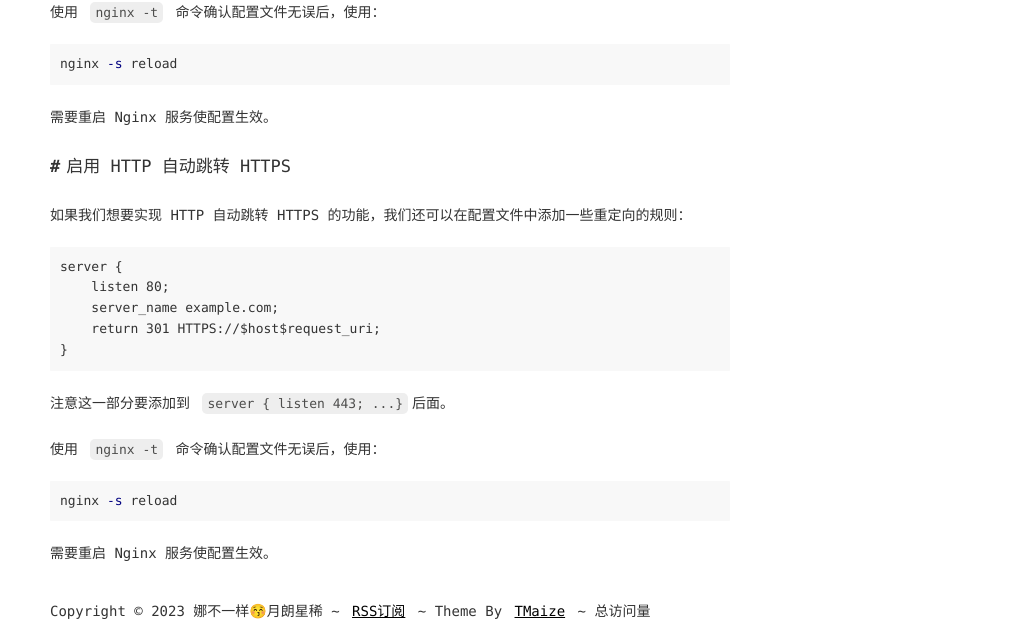
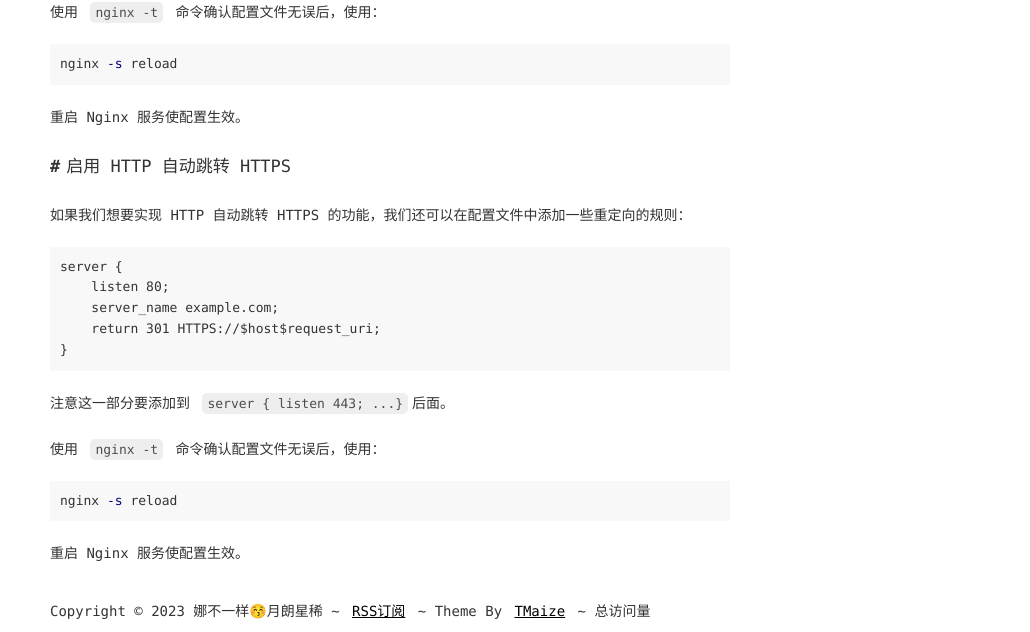
Before and after one commit to nksmiles/nksmiles.github.io, a Jekyll site: the page built from _posts/2023-09-11-enable-https-for-qinglong-panel.md, in a window 1280 px wide. Shown: the part 977-1609 px from the top of the page, without its empty margins (250-1280 px from the left). Built offline with Jekyll 4.4.1, drawn with Linux system fonts in a browser that asks for light colours; comment, search, counter and statistics services are not loaded.

Commit message:
Update 2023-09-11-enable-https-for-qinglong-panel.md

````diff
--- a/_posts/2023-09-11-enable-https-for-qinglong-panel.md
+++ b/_posts/2023-09-11-enable-https-for-qinglong-panel.md
@@ -41,7 +41,7 @@ server {
 ```sh
 nginx -s reload
 ```
-需要重启 Nginx 服务使配置生效。
+重启 Nginx 服务使配置生效。
 
 ## 启用 HTTP 自动跳转 HTTPS
 
@@ -59,4 +59,4 @@ server {
 ```sh
 nginx -s reload
 ```
-需要重启 Nginx 服务使配置生效。
+重启 Nginx 服务使配置生效。
````
